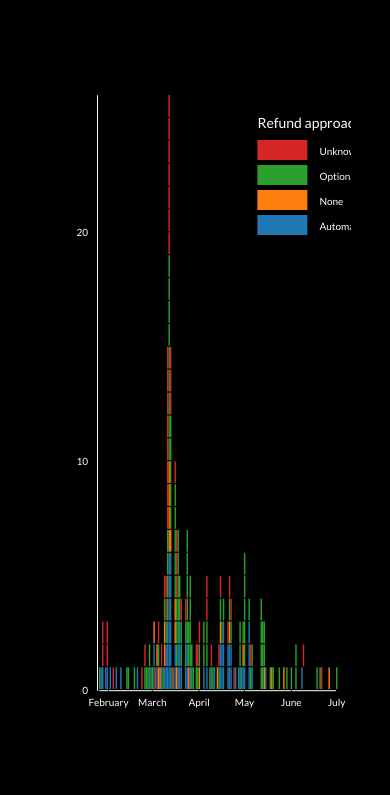
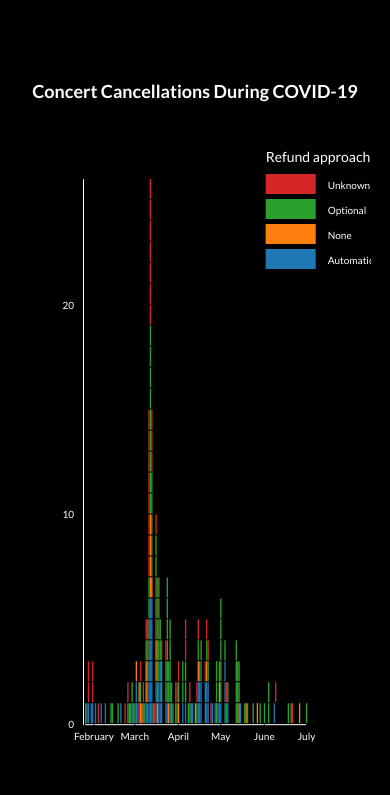
Before and after one commit to connorrothschild/cancelled-concerts-scraper, a plain HTML site: page d3/index.html in a window 390 px wide. Drawn offline with nearby package versions, Linux system fonts and the light colour scheme.

Commit message:
style updates

```diff
--- a/d3/index.html
+++ b/d3/index.html
@@ -4,13 +4,14 @@
         <meta charset="utf-8">
         <meta http-equiv="X-UA-Compatible" content="IE=edge">
         <title>Concert Cancellations During COVID-19</title>
-        <meta name="description" content="!! DESCRIPTION !!">
+        <meta name="description" content="Concert cancellations during announced between January and July 2020, sorted by refund approach.">
         <meta name="viewport" content="width=device-width, initial-scale=1">
         <link rel="stylesheet" href="styles.css">
     </head>
     <body>
 
-        <div id="my_dataviz" class = "my_dataviz">
+        <h1>Concert Cancellations During COVID-19</h1>
+        <div id="my_dataviz">
 
         <script src="https://d3js.org/d3.v4.js"></script>
         <script src="d3-legend.js"></script>
--- a/d3/script.js
+++ b/d3/script.js
@@ -1,11 +1,11 @@
 let dimensions = {
-	width  : window.innerWidth * 0.8,
+	width  : window.innerWidth * 0.9,
 	height : window.innerHeight * 0.8,
 	margin : {
-		top    : 15,
-		right  : 15,
+		top    : 65,
+		right  : 65,
 		bottom : 65,
-		left   : 60
+		left   : 65
 	}
 };
 dimensions.boundedWidth = dimensions.width - dimensions.margin.left - dimensions.margin.right;
@@ -22,7 +22,6 @@ bounds
 	.append('rect')
 	.attr('width', dimensions.boundedWidth)
 	.attr('height', dimensions.boundedHeight);
-
 // Color legend.
 var colorScale = d3.scaleOrdinal().domain([ 'Automatic', 'None', 'Optional', 'Unknown' ]).range(d3.schemeCategory10);
 
@@ -108,8 +107,8 @@ d3.csv('processed.csv', function(data) {
 		.attr('class', 'x axis');
 
 	// y axis
-	var yTicks = [ 0, 10, 20, 30 ];
-	var yTickLabels = [ 0, 10, 20, 30 ];
+	var yTicks = [ 0, 10, 20 ];
+	var yTickLabels = [ 0, 10, 20 ];
 
 	const y = d3.scaleLinear().domain([ 0, max_num_events ]).range([ dimensions.boundedHeight, 0 ]);
 
@@ -135,8 +134,6 @@ d3.csv('processed.csv', function(data) {
 		.attr('y', function(d) {
 			return y(d.index);
 		});
-
-	console.log(y(25));
 
 	rects
 		.transition()
--- a/d3/styles.css
+++ b/d3/styles.css
@@ -1,29 +1,29 @@
 @import url('https://fonts.googleapis.com/css2?family=Lato:ital,wght@0,100;0,300;0,400;0,700;0,900;1,100;1,300;1,400;1,700;1,900&display=swap');
+
+body {
+    display: flex;
+    flex-direction: column;
+    align-items: center;
+    justify-content: center;
+    height: 100vh;
+    background: black;
+}
+
+* {
+    /* margin: auto; */
+    box-sizing: border-box;
+    font-family: "Lato", sans-serif;
+}
+
+
+h1 {
+    color: white;
+    /* padding-left: 1.5em; */
+}
 
 a {
     color: #0000ff;
     text-decoration: none;
-}
-
-.my_dataviz {
-    position: relative;
-}
-
-.listening-rect {
-    fill: transparent;
-}
-
-body {
-    display: flex;
-    justify-content: center;
-    padding: 5em 1em;
-    background: black;
-}
-
-* {
-    margin: auto;
-    box-sizing: border-box;
-    font-family: "Lato", sans-serif;
 }
 
 .tooltip {
@@ -52,6 +52,7 @@ text {
 
 .axis {
     color: white;
+    font-size: 16px;
 }
 
 .axis path {
@@ -68,3 +69,12 @@ text {
     .legendCells {
         font-size: 10px;
     }
+
+    h1 {
+        font-size: 18px;
+    }
+
+    .axis {
+        font-size: 10px;
+    }
+}
```
Also changed, not shown: 1 other file.
